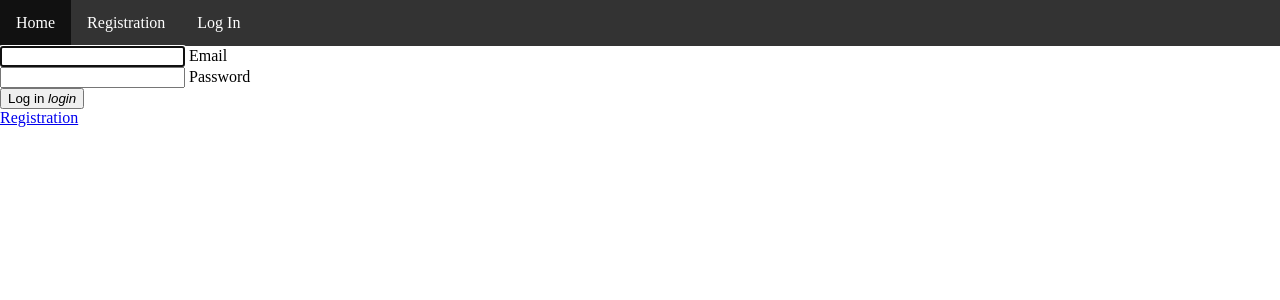
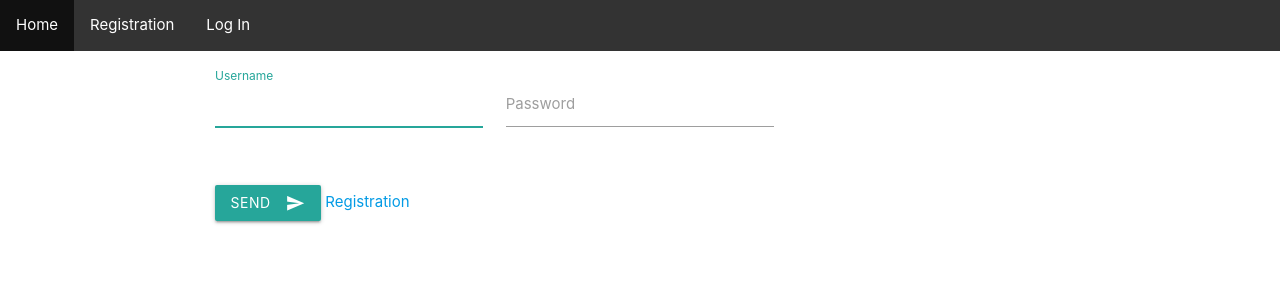
Before and after one commit to nukikordzaia/Exam, a Django app: page /login/ in a window 1280 px wide. Shown: the top 300 px of the page. Run offline with Django 3.2, Linux system fonts and the light colour scheme.

Commit message:
changed html pages

```diff
--- a/exam/templates/ecommerce/order-detail.html
+++ b/exam/templates/ecommerce/order-detail.html
@@ -42,4 +42,5 @@
       <input type="submit">
   </form>
 </div>
+         <a href="{% url 'user:user_logout' %}">Log Out </a>
 {% endblock %}
--- a/exam/templates/user/login.html
+++ b/exam/templates/user/login.html
@@ -1,45 +1,47 @@
 {% extends "ecommerce/base.html" %}
 
 {% block content %}
-<div class="container">
+    <head>
+        <link rel="stylesheet" href="https://cdnjs.cloudflare.com/ajax/libs/materialize/1.0.0/css/materialize.min.css">
+        <script src="https://cdnjs.cloudflare.com/ajax/libs/materialize/1.0.0/js/materialize.min.js"></script>
+        <link href="https://fonts.googleapis.com/icon?family=Material+Icons" rel="stylesheet">
+    </head>
+
+<div class="container pt-30">
+    <div class="section">
         <div class="row">
             <div class="col s12">
-                <form class="col s12" action="{% url 'user:user_login' %}" method="POST" autocomplete="off" novalidate>
+                <form class="col s12" action="{% url 'user:user_login' %}" method="POST"
+                      enctype="multipart/form-data" autocomplete="off" novalidate>
                     {% csrf_token %}
                     <div class="row">
-                        <div class="input-field col s12">
+                        <div class="input-field col s12 m4 l4">
                             {{ form.username }}
-                            <label for="{{ form.username.id_for_label }}">Email</label>
+                            <label for="{{form.username.id_for_label}}">Username</label>
                             {% for error in form.errors.username %}
-                                <p class="error">{{ error }}</p>
+                            <p class="error">{{ error }}</p>
+                            {% endfor %}
+                        </div>
+                        <div class="input-field col s12 m4 l4">
+                            {{ form.password }}
+                            <label for="{{form.password.id_for_label}}">Password</label>
+                            {% for error in form.errors.password %}
+                            <p class="error">{{ error }}</p>
                             {% endfor %}
                         </div>
                     </div>
                     <div class="row">
-                        <div class="input-field col s12">
-                            {{ form.password }}
-                            <label for="{{ form.password.id_for_label }}">Password</label>
-                            {% for error in form.errors.password %}
-                                <p class="error">{{ error }}</p>
-                            {% endfor %}
-                        </div>
-                    </div>
-                    {{ form.errors }}
-                    <div class="row">
-                        <div class="col s12 center">
-                            <button class="btn waves-effect waves-light" type="submit" name="action">
-                                Log in
-                                <i class="material-icons right">login</i>
+                        <div class="input-field col s12 m4 ">
+                            <button class="btn waves-effect waves-light" type="submit" name="action">Send
+                                <i class="material-icons right">send</i>
                             </button>
+                            <a href="{% url 'user:user_registration' %}">Registration </a>
                         </div>
                     </div>
                 </form>
             </div>
         </div>
-        <div class="row">
-            <div class="col s12">
-                <a href="{% url 'user:user_registration' %}">Registration</a>
-            </div>
-        </div>
     </div>
+
+</div>
 {% endblock %}
--- a/exam/templates/user/registration.html
+++ b/exam/templates/user/registration.html
@@ -1,6 +1,12 @@
 {% extends "ecommerce/base.html" %}
 
 {% block content %}
+    <head>
+        <link rel="stylesheet" href="https://cdnjs.cloudflare.com/ajax/libs/materialize/1.0.0/css/materialize.min.css">
+        <script src="https://cdnjs.cloudflare.com/ajax/libs/materialize/1.0.0/js/materialize.min.js"></script>
+        <link href="https://fonts.googleapis.com/icon?family=Material+Icons" rel="stylesheet">
+    </head>
+
 <div class="container pt-30">
     <div class="section">
         <div class="row">
```
